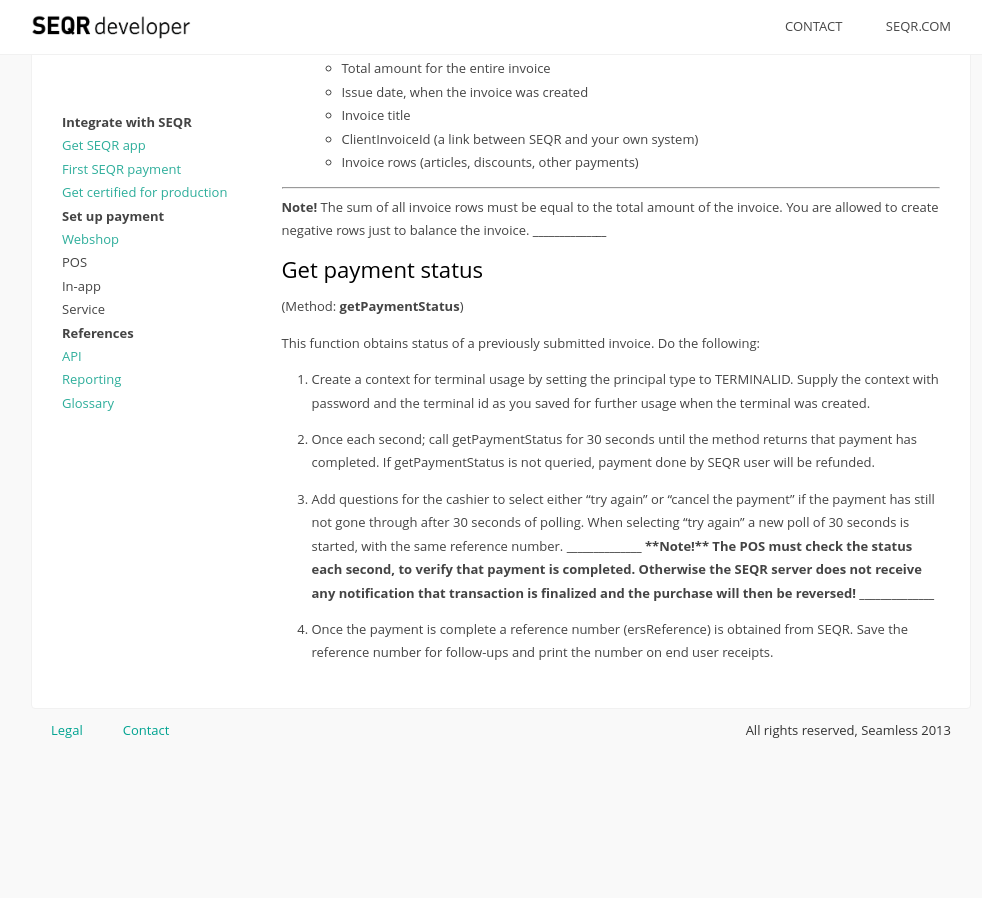
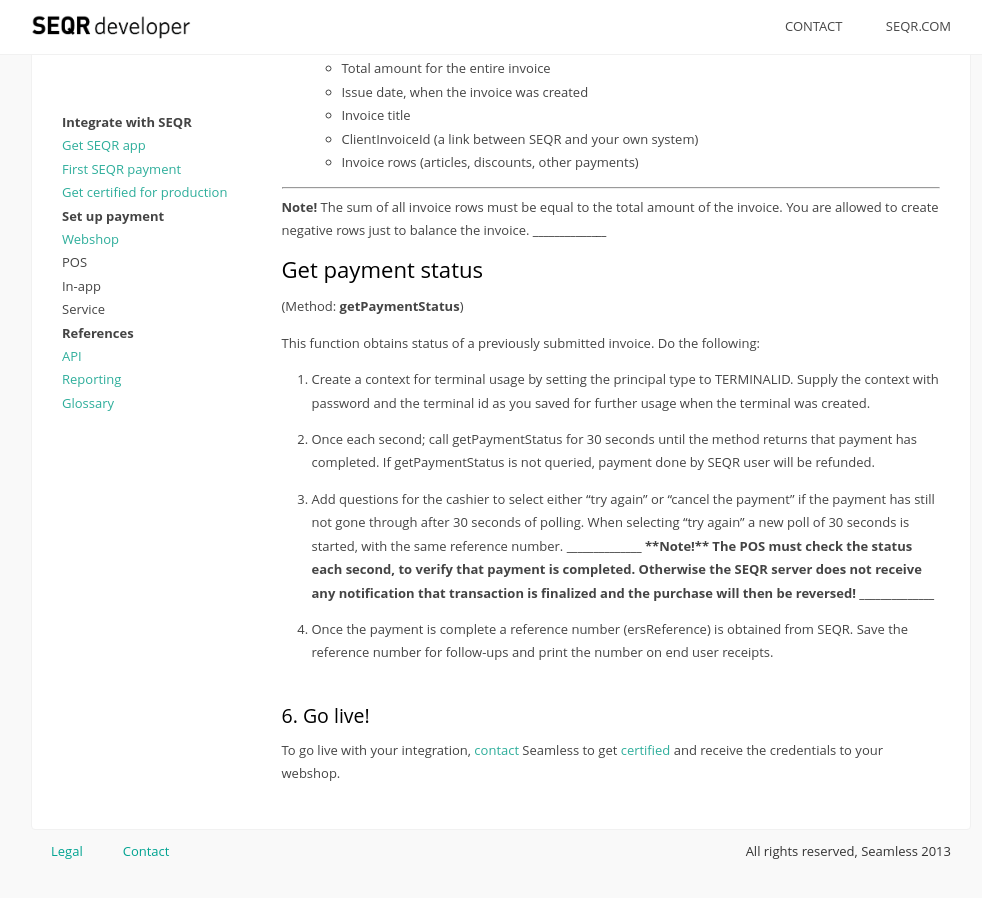
Before and after one commit to SeamlessDistribution/SeamlessDistribution.github.io, a Jekyll site: the page built from merchant/pos/index.md, in a window 1280 px wide and 900 px high, scrolled down 3872 px. Shown: the whole window, without its empty margins (139-1121 px from the left). Built offline with Jekyll 4.4.1, drawn with Linux system fonts in a browser that asks for light colours; before the commit the page ends 4651 px from its top, so only the background shows below that.

Commit message:
Update index.md

```diff
--- a/merchant/pos/index.md
+++ b/merchant/pos/index.md
@@ -161,3 +161,7 @@
 ________________________________________
 
 4.	Once the payment is complete a reference number (ersReference) is obtained from SEQR. Save the reference number for follow-ups and print the number on end user receipts.
+
+### 6. Go live!
+
+To go live with your integration, [contact](/contact) Seamless to get [certified](/merchant/reference/certification.html) and receive the credentials to your webshop.
```
